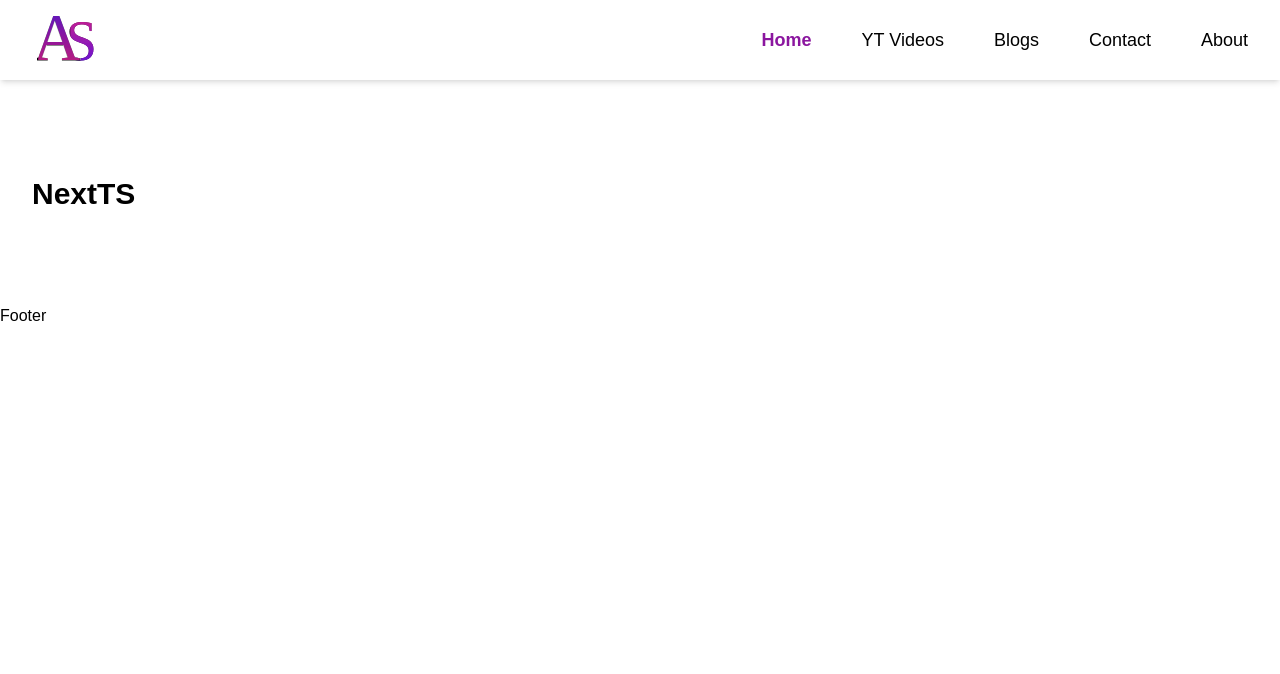
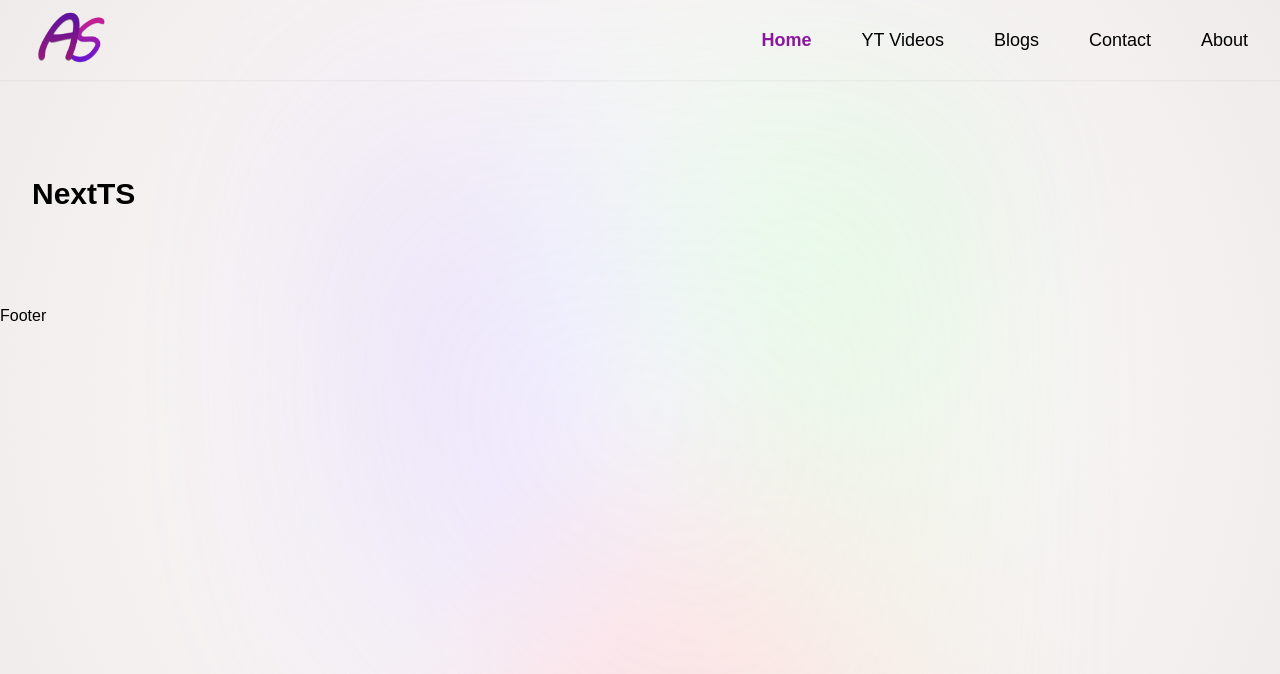
Before and after one commit to iamamitshrma/amit-sharma, a Next.js app: page / in a window 1280 px wide. Shown: the top 674 px of the page. Built offline with nearby package versions, Linux system fonts and the light colour scheme; a web font is replaced by a local one.

Commit message:
css changes

```diff
--- a/src/app/globals.css
+++ b/src/app/globals.css
@@ -4,33 +4,100 @@
 
 
 * {
-    margin: 0;
-    padding: 0;
-    box-sizing: border-box;
-    font-size: 100%;
+	margin: 0;
+	padding: 0;
+	box-sizing: border-box;
+	font-size: 100%;
 	font: inherit;
 	vertical-align: baseline;
 }
 
-article, aside, details, figcaption, figure,
-footer, header, hgroup, menu, nav, section {
+article,
+aside,
+details,
+figcaption,
+figure,
+footer,
+header,
+hgroup,
+menu,
+nav,
+section {
 	display: block;
 }
+
 body {
 	line-height: 1;
 }
-ol, ul {
+
+ol,
+ul {
 	list-style: none;
 }
-blockquote, q {
+
+blockquote,
+q {
 	quotes: none;
 }
-blockquote:before, blockquote:after,
-q:before, q:after {
+
+blockquote:before,
+blockquote:after,
+q:before,
+q:after {
 	content: '';
 	content: none;
 }
+
 table {
 	border-collapse: collapse;
 	border-spacing: 0;
 }
+
+.main {
+	width: 100vw;
+	min-height: 100vh;
+	position: fixed;
+	display: flex;
+	justify-content: center;
+	padding: 120px 24px 160px 24px;
+	pointer-events: none;
+}
+
+.main:before {
+	background: radial-gradient(circle, rgba(2, 0, 36, 0) 0, #f0ebeb 100%);
+	position: absolute;
+	content: "";
+	z-index: 2;
+	width: 100%;
+	height: 100%;
+	top: 0;
+}
+
+.gradient {
+	height: fit-content;
+	z-index: 3;
+	width: 100%;
+	max-width: 640px;
+	background-image: radial-gradient(at 27% 37%,
+			rgb(90, 154, 244) 0px,
+			transparent 0%),
+		radial-gradient(at 97% 21%, hsla(125, 98%, 72%, 1) 0px, transparent 50%),
+		radial-gradient(at 52% 99%, hsla(354, 98%, 61%, 1) 0px, transparent 50%),
+		radial-gradient(at 10% 29%, hsla(256, 96%, 67%, 1) 0px, transparent 50%),
+		radial-gradient(at 97% 96%, hsla(38, 60%, 74%, 1) 0px, transparent 50%),
+		radial-gradient(at 33% 50%, hsla(222, 67%, 73%, 1) 0px, transparent 50%),
+		radial-gradient(at 79% 53%, hsla(343, 68%, 79%, 1) 0px, transparent 50%);
+	position: absolute;
+	content: "";
+	width: 100%;
+	height: 100%;
+	filter: blur(100px) saturate(150%);
+	top: 80px;
+	opacity: 0.15;
+}
+
+@media screen and (max-width: 640px) {
+	.main {
+		padding: 0;
+	}
+}
--- a/src/app/layout.jsx
+++ b/src/app/layout.jsx
@@ -14,6 +14,9 @@
   return (
     <html lang="en">
       <body className={Baloo.className}>
+      <div className="main">
+          <div className="gradient"></div>
+        </div>
         <main className="relative">
           <Navbar />
           {children}
--- a/src/components/Navbar.jsx
+++ b/src/components/Navbar.jsx
@@ -7,11 +7,11 @@
 export default function Navbar() {
     const pathName = usePathname();
     return (
-        <nav className="w-full shadow-md">
+        <nav className="w-full shadow-sm">
             <div className="container flex justify-between items-center">
                 <div>
                     <Image
-                        src="/logo.svg"
+                        src="/logo.png"
                         width={80}
                         height={80}
                         alt="Amit Sharma" />
```
Also changed, not shown: public/logo.png (added), public/logo.svg (deleted).
